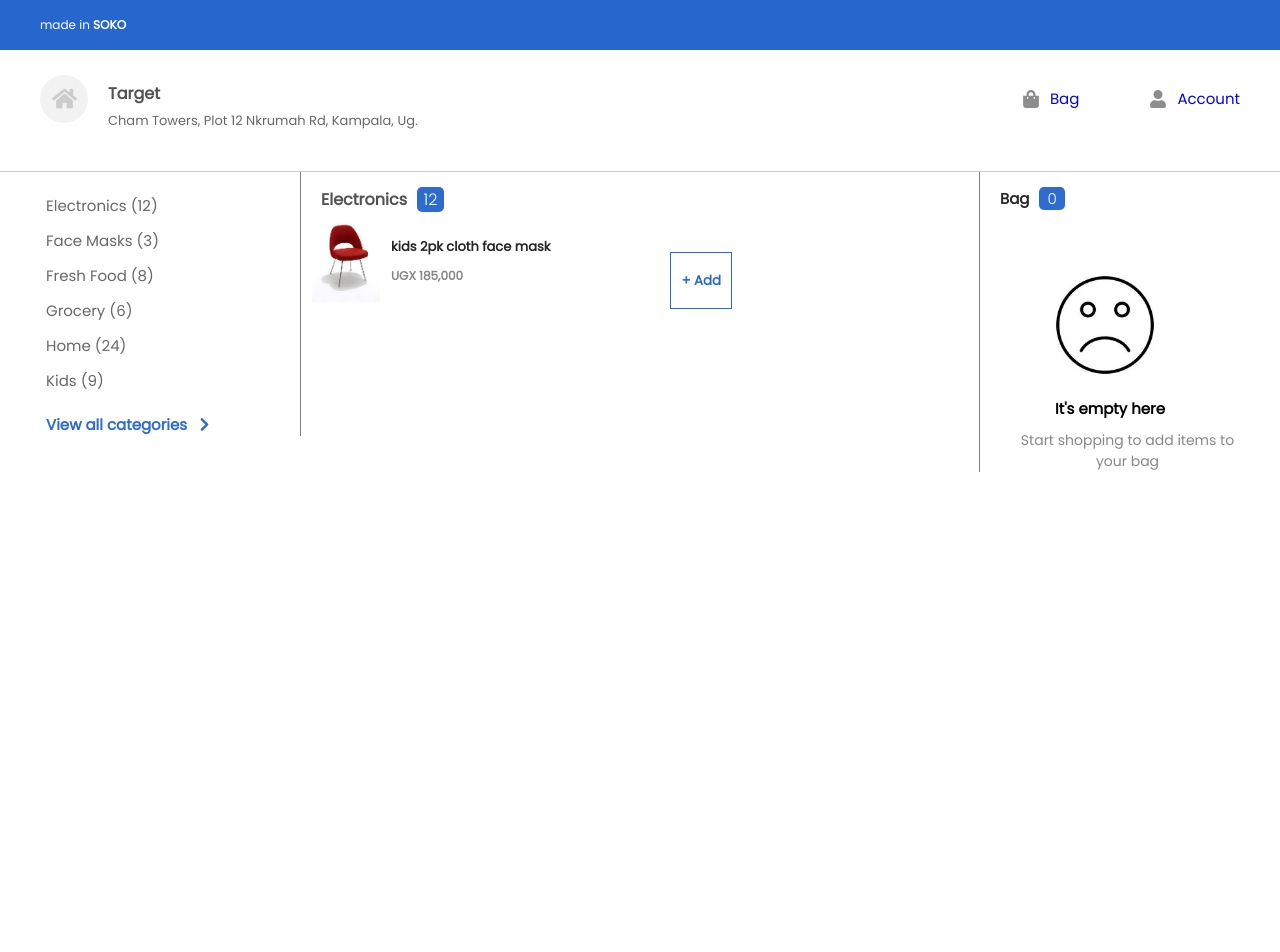
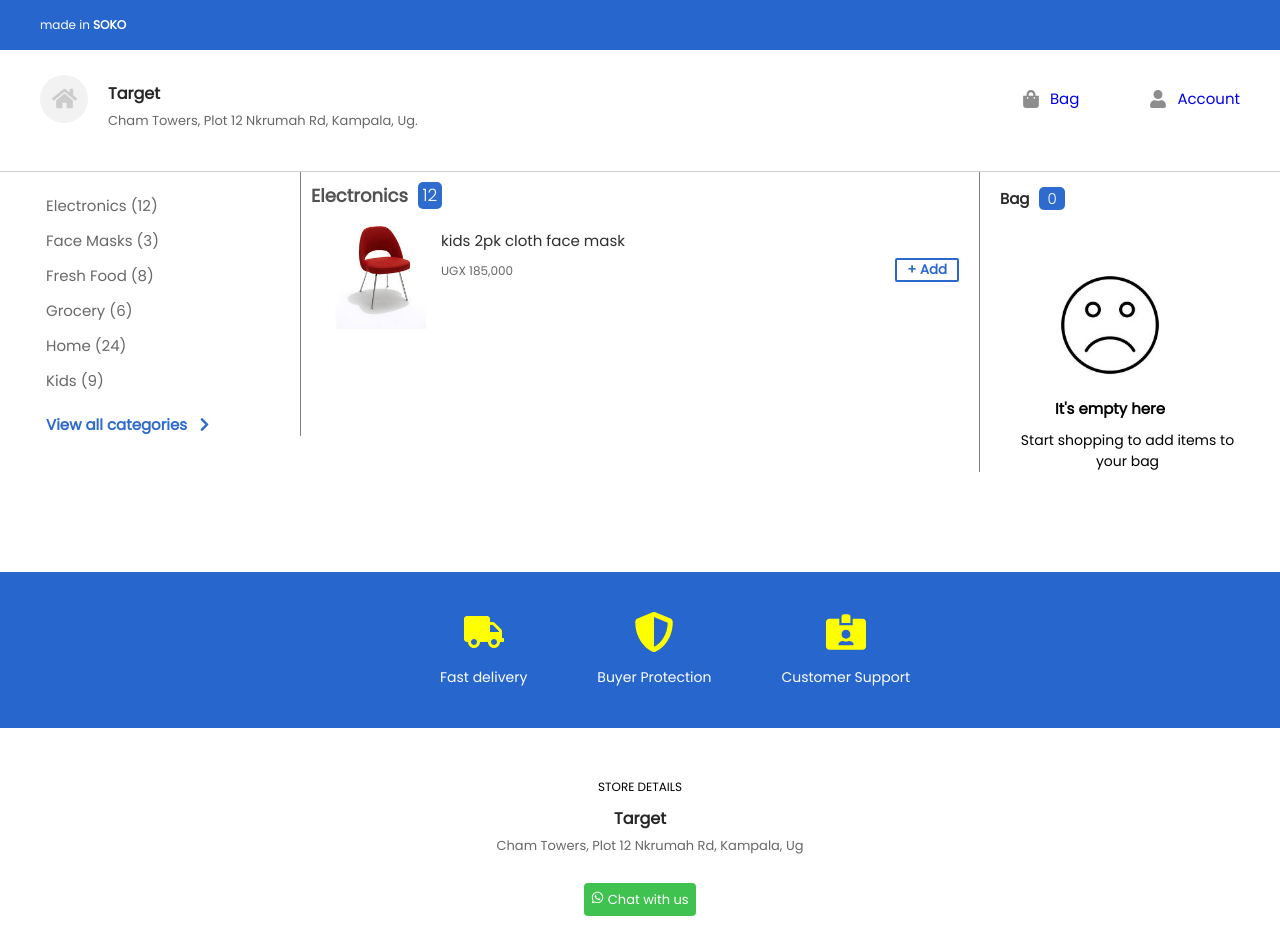
Before and after one commit to Lucy922/marvel, a React (Create React App) app: page / in a window 1280 px wide. Shown: the top 952 px of the page. Before the commit the page ends 800 px from the top, so only its background shows below. Built offline with nearby package versions, Linux system fonts and the light colour scheme.

Commit message:
modified component files

```diff
--- a/src/App.js
+++ b/src/App.js
@@ -1,4 +1,5 @@
 import './App.css';
+import Footer from './components/Footer';
 import Header from './components/Header'
 import Main from './components/Main'
 
@@ -7,6 +8,7 @@ function App() {
     <div className="App">
      <Header />
      <Main />
+     <Footer />
     </div>
   );
 }
--- a/src/components/Footer.css
+++ b/src/components/Footer.css
@@ -0,0 +1,56 @@
+.top-footer{
+  background-color: #2766CC;
+  margin-top: 100px;
+  padding: 40px;
+  text-align: center;
+}
+
+.top-footer-details{
+  display: flex;
+  justify-content: center;
+}
+
+.top-footer-details svg{
+  font-size: 40px;
+  color: yellow;
+}
+
+.footer-details{
+  padding-left: 70px;
+}
+
+.footer-title{
+  margin-top: 8px;
+  color: #FFFFFF;
+  font-size: 14px;
+  font-weight: 400;
+}
+
+.details{
+  padding-bottom: 50px;
+  margin-top: 50px;
+  text-align: center;
+}
+
+.store-details{
+  font-size: 12px;
+}
+
+.target{
+  margin-top: 10px;
+  color: #262626;
+}
+
+.btn-link a{
+  text-decoration: none;
+  text-align: center;
+  font-size: 13px;
+  color: white;
+  background-color: #40C251;
+  padding: 7px;
+  border-radius: 4px;
+}
+
+.btn-link{
+  margin-top: 30px;
+}
--- a/src/components/Footer.js
+++ b/src/components/Footer.js
@@ -1,7 +1,56 @@
+import { FaIdCardAlt, FaShieldAlt, FaTruck, FaWhatsapp } from "react-icons/fa"
+import "./Footer.css"
+
 const Footer = () => {
   return (
-    <div>
+    <div className="footer">
+      <div className="top-footer">
+        <div className="top-footer-details">
 
+          <div className="footer-details">
+            <div className="footer-icon1">
+              <FaTruck />
+            </div>
+            <div className="footer-title">
+              <p>Fast delivery</p>
+            </div>
+          </div>
+
+          <div className="footer-details">
+            <div className="footer-icon2">
+              <FaShieldAlt />
+            </div>
+            <div className="footer-title">
+              <p>Buyer Protection</p>
+            </div>
+          </div>
+
+          <div className="footer-details">
+            <div className="footer-icon3">
+              <FaIdCardAlt />
+            </div>
+            <div className="footer-title">
+              <p>Customer Support</p>
+            </div>
+          </div>
+
+        </div>
+      </div>
+
+      <div className="bottom-footer">
+        <div className="bottom-footer-details">
+          <div className="details">
+            <div className="store-details">STORE DETAILS</div>
+            <div className="address">
+            <h4 className="target">Target</h4>
+            <p className="para">Cham Towers, Plot 12 Nkrumah Rd, Kampala, Ug</p>
+            </div>
+            <div className="btn-link">
+              <a href="#"> <FaWhatsapp /> Chat with us</a>
+            </div>
+          </div>
+        </div>
+      </div>
     </div>
   )
 }
--- a/src/components/Items.css
+++ b/src/components/Items.css
@@ -1,10 +1,14 @@
-.title{
+.category-title{
+  margin-top: 10px;
+  margin-left: 10px;
+  font-size: 18px;
   display: flex;
   color: #535252;
 }
 
-.number{
-  padding: 0rem 0.4rem;
+.category-product-count{
+  padding: 0rem 0.3rem;
+  font-size: 17px;
   background-color: #2E6BCE;
   border-radius: 5px;
   color: white;
@@ -12,43 +16,53 @@
   font-weight: 200;
 }
 
-.props{
-  display: block;
-  margin-top: 25px;
-  font-size: 13px;
-  font-weight: 600;
-  color: #262626;
+.product-details{
+  display: flex;
 }
 
-.amount{
+.product-thumbnail img{
+ width: 90px;
+}
+
+.products{
+display: flex;
+justify-content: space-between;
+
+}
+
+.products a{
+  margin-right: 20px;
+  margin-left: 20px;
+  align-items: center;
+  width: 100%;
+  display: flex;
+  justify-content: space-between;
+  text-decoration: none;
+}
+
+.product-price{
+  font-size: 12px;
+  color: #676767;
   margin-top: 10px;
 }
 
-.thumbnail img{
- width: 90px;
-}
-
-.wrap a{
-display: flex;
-text-decoration: none;
-}
-
-.amount{
-  display: block;
-}
-
-p{
-  font-size: 12px;
-  color: #878787;
-}
-
 .btn{
-  margin-top: 40px;
-  margin-left: 120px;
+  border-radius: 2px;
   padding: 0px 10px;
   text-align: center;
   color: #2968CD;
-  border: 1px solid #2968CD;
+  border: 2px solid #2968CD;
   background-color: white;
   font-weight: 600;
 }
+
+.product-details img{
+  height: 120px;
+  width: 120px;
+}
+
+.product-subtitle{
+  margin-top: 20px;
+  color: #2E2E2E;
+  font-size: 15px;
+}
--- a/src/components/Items.js
+++ b/src/components/Items.js
@@ -1,29 +1,30 @@
 import "./Items.css"
 import image from '../assets/img/images.jpg'
 
-const Items = ({ title, amount}) => {
+const Items = ({ title, amount }) => {
   return (
     <div>
 
       <div>
-        <h3 className="title">
+        <h3 className="category-title">
            Electronics
-           <div className="number">12</div>
+           <span className="category-product-count">12</span>
         </h3>
       </div>
 
-      <div className="wrap">
+      <div className="products">
         <a href="#">
-        <div className="thumbnail">
+          <div className="product-details">
             <img src={image} />
+            <div>
+              <div className="product-subtitle">{title}</div>
+              <div className="product-price">{amount}</div>
             </div>
-        <div className="props">
-          {title}
-          <p className="amount">{amount}</p>
           </div>
+          <div className="product-button">
             <button className="btn">+ Add</button>
+          </div>
         </a>
-
       </div>
 
     </div>
--- a/src/components/Main.js
+++ b/src/components/Main.js
@@ -2,6 +2,7 @@ import "./Main.css"
 import LeftSidebar from '../components/LeftSidebar'
 import RightSidebar from '../components/RightSidebar'
 import Content from "./Content"
+import Footer from "../components/Footer"
 
 const Main = () => {
   return (
--- a/src/components/RightSidebar.css
+++ b/src/components/RightSidebar.css
@@ -7,7 +7,6 @@
 
 .right-sidenav img{
   width: 130px;
-  margin-left: 60px;
   margin-top: 50px;
 }
 
@@ -30,6 +29,7 @@
 
 .emp{
   font-size: 15px;
+  text-align: center;
 }
 
 .paragraph{
@@ -38,6 +38,10 @@
   font-size: 14px;
 }
 
-.text-box{
+.pt{
   text-align: center;
 }
+
+.img{
+  text-align: center;
+}
--- a/src/components/RightSidebar.js
+++ b/src/components/RightSidebar.js
@@ -12,15 +12,15 @@ const RightSidebar = () => {
       </div>
         <div className="img">
            <img src={image} />
-        </div>
-
-        <div className="text-box">
-          <h3 className="emp">
+           <div className="pt">
+           <h3 className="emp">
             It's empty here
             </h3>
-          <p className="paragraph">
+            <p className="paragraph">
             Start shopping to add items to your bag
             </p>
+           </div>
+
         </div>
     </div>
 
--- a/src/index.css
+++ b/src/index.css
@@ -1,5 +1,4 @@
 @import url('https://fonts.googleapis.com/css2?family=Poppins:wght@300;400&display=swap');
-
 
 *{
 font-family: poppins, sans-serif;
```
Lines whose indentation alone changed are shown as unchanged.
